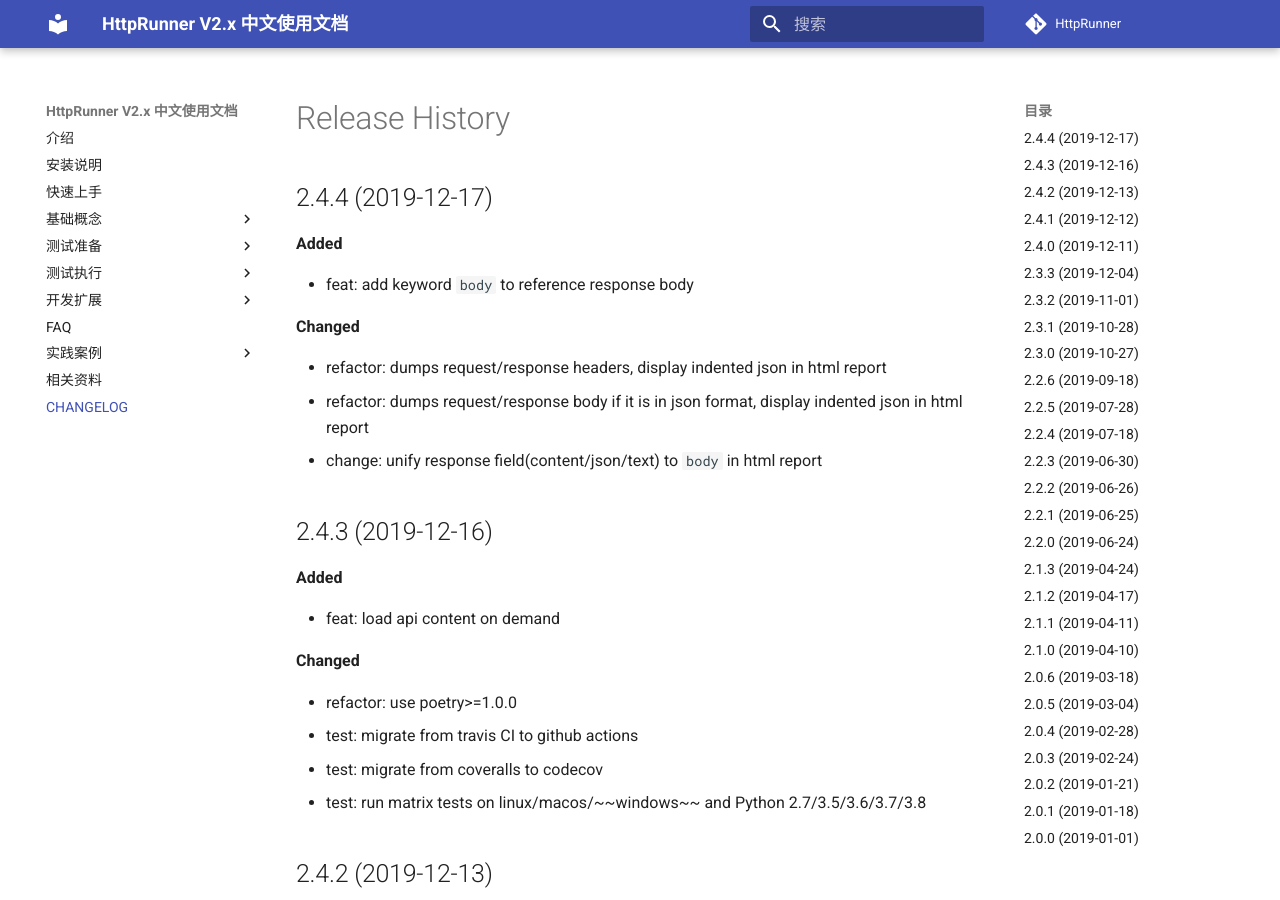
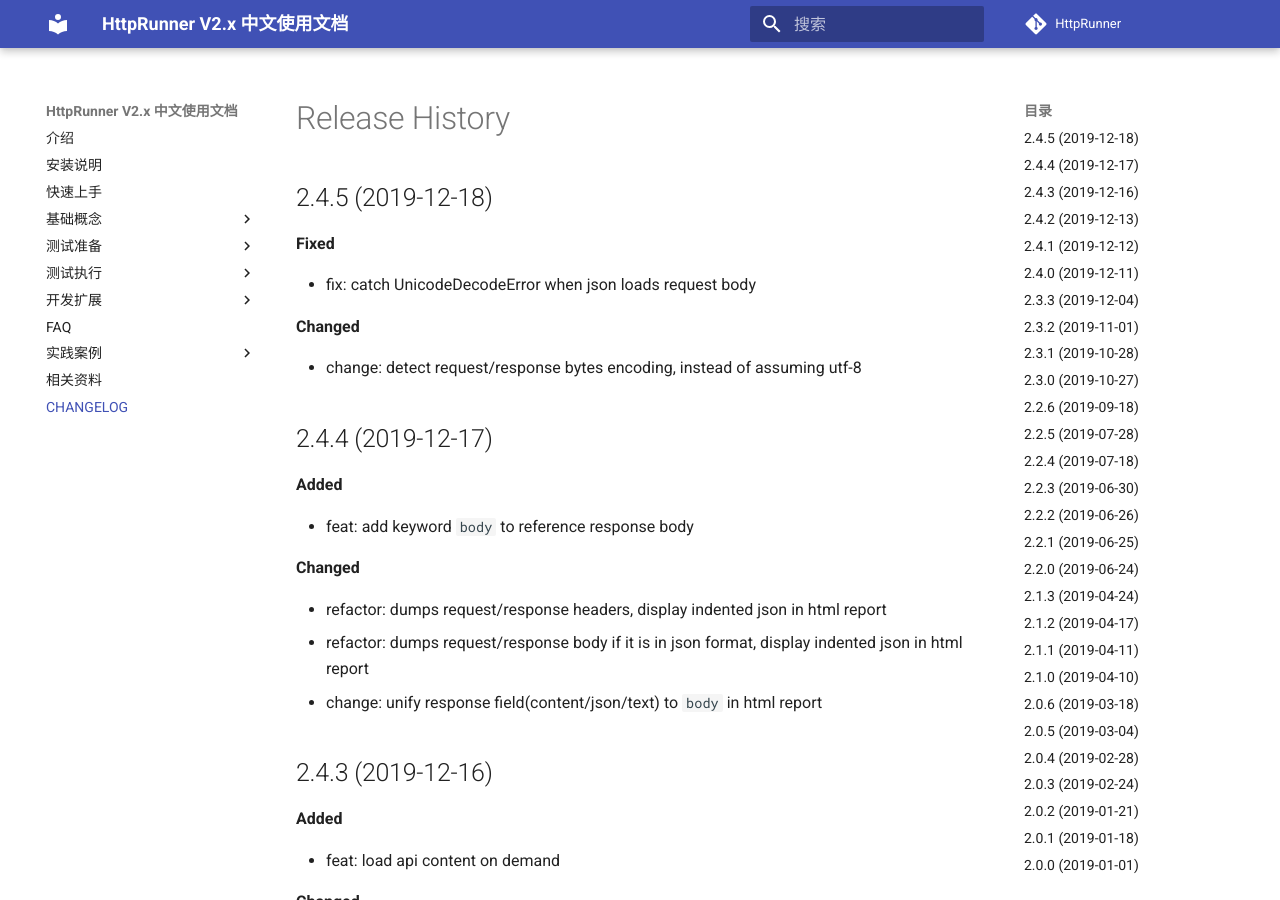
Before and after one commit to TanakitIntR/httprunner4, an MkDocs documentation site: the page built from docs/CHANGELOG.md, in a window 1280 px wide and 900 px high. Built offline with MkDocs 1.6.1 and Material for MkDocs 9.7.7, drawn with Linux system fonts in a browser that asks for light colours; comment, search, counter and statistics services are not loaded.

Commit message:
fix: catch UnicodeDecodeError when json loads request body change: detect request/response bytes encoding, instead of assuming utf-8

```diff
--- a/docs/CHANGELOG.md
+++ b/docs/CHANGELOG.md
@@ -1,4 +1,14 @@
 # Release History
+
+## 2.4.5 (2019-12-18)
+
+**Fixed**
+
+- fix: catch UnicodeDecodeError when json loads request body
+
+**Changed**
+
+- change: detect request/response bytes encoding, instead of assuming utf-8
 
 ## 2.4.4 (2019-12-17)
 
```
Also changed, not shown: 1 other file.
